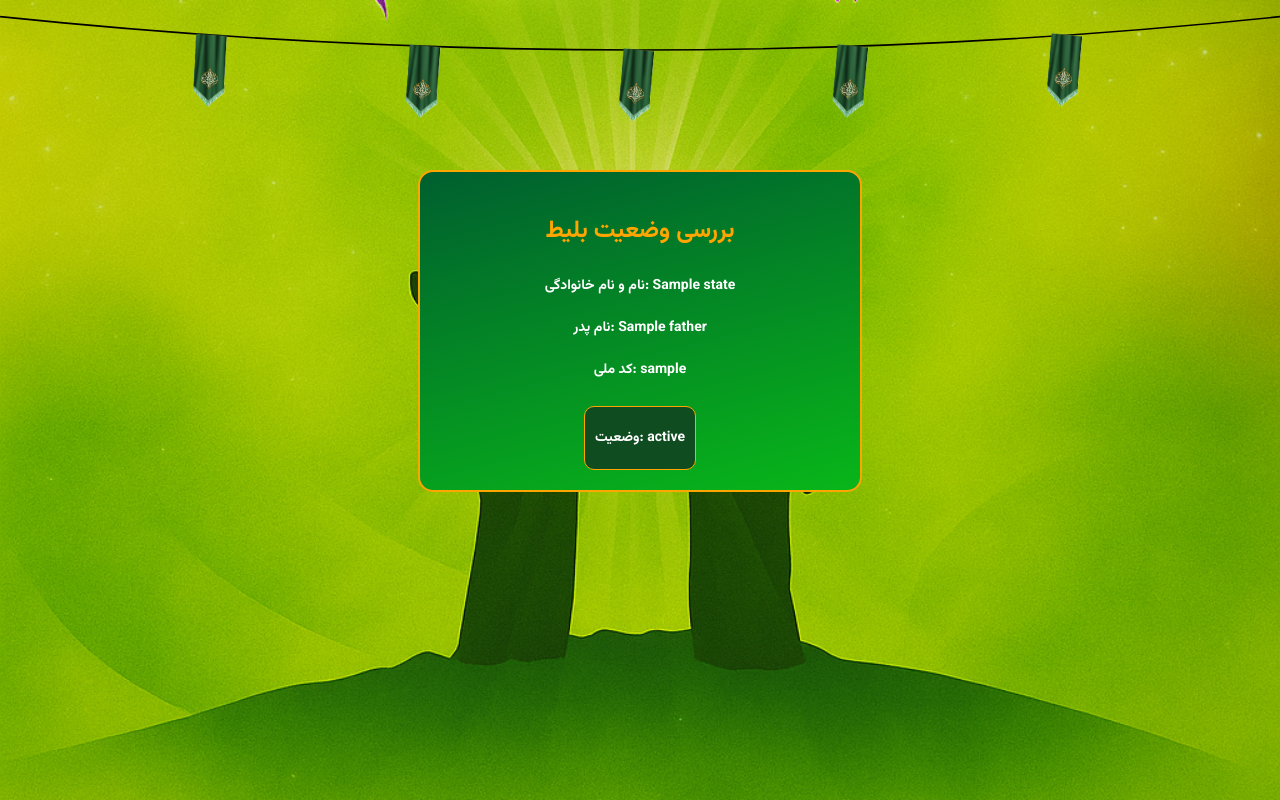
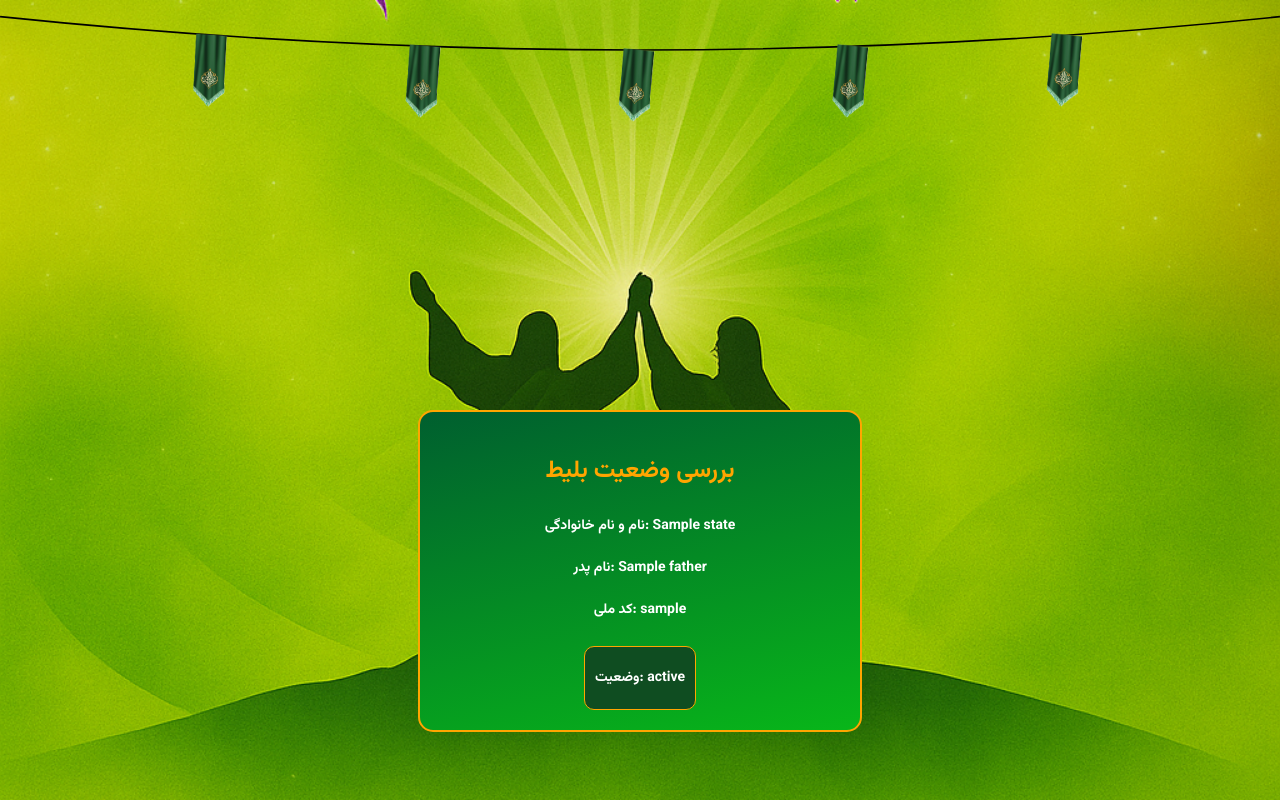
Before and after one commit to Devgodot/mesbah, a Flask app: template templates/check_ticket.html in a window 1280 px wide. Run offline with Flask 3, Linux system fonts and the light colour scheme; the template is opened without the code that fills it: most values are stand-ins (such as "Sample title", 1, 10 or a date in 2020); parts of the project's set-up code (start-up, migrations or seed data) failed here and were passed over; some libraries are stand-ins or nearby versions.

Commit message:
update files

```diff
--- a/templates/check_ticket.html
+++ b/templates/check_ticket.html
@@ -168,7 +168,12 @@
       text-shadow: 0 0 10px #8d44ff;
     }
 
-
+    .center-figures {
+      margin: 30px 0;
+      height: 180px;
+      background: radial-gradient(circle at center, #fff 0%, #fff0 50%) no-repeat center;
+      background-size: contain;
+    }
 
     .ticket-box {
       background: linear-gradient(166deg, #005f2f, #08b619);
@@ -177,7 +182,6 @@
       border: 2px solid orange;
       max-width: 400px;
       width: 70%;
-      top: 80%;
       margin: 20px auto;
       color: white;
       text-align: center;
```
